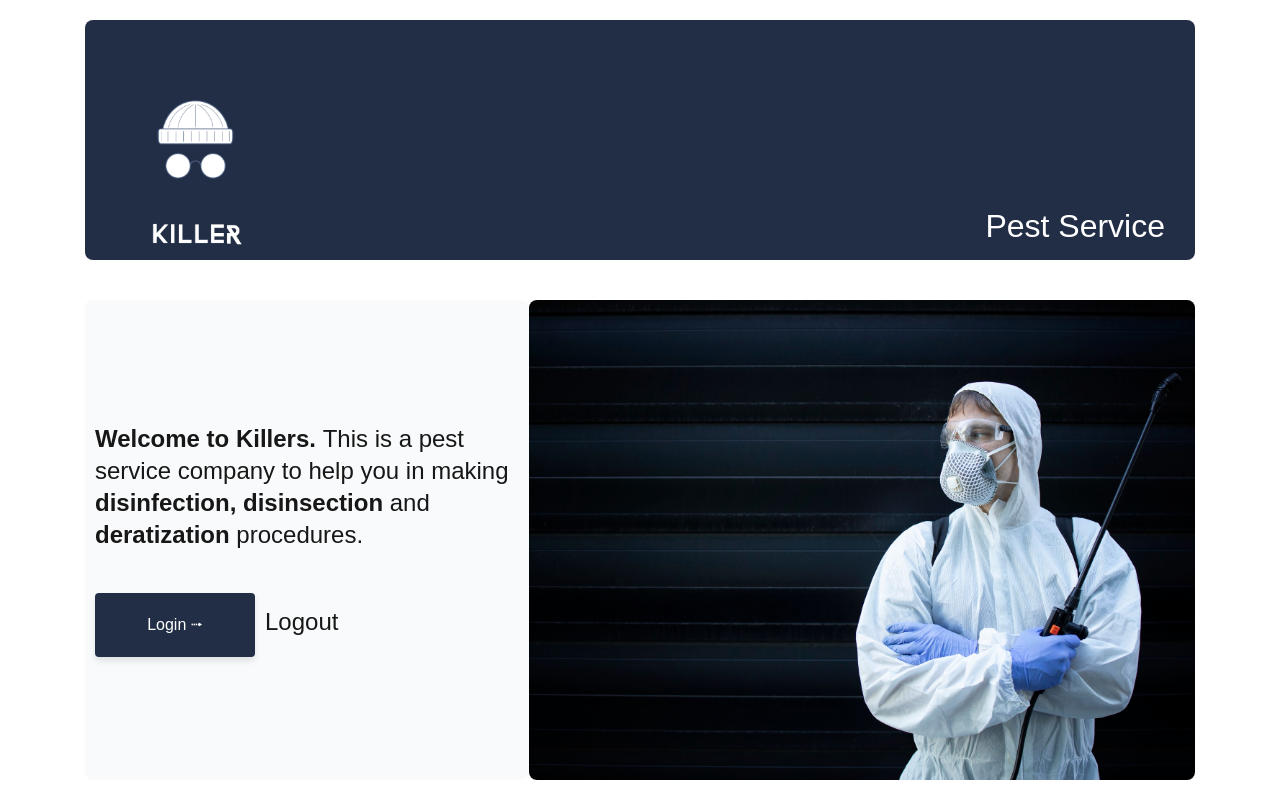
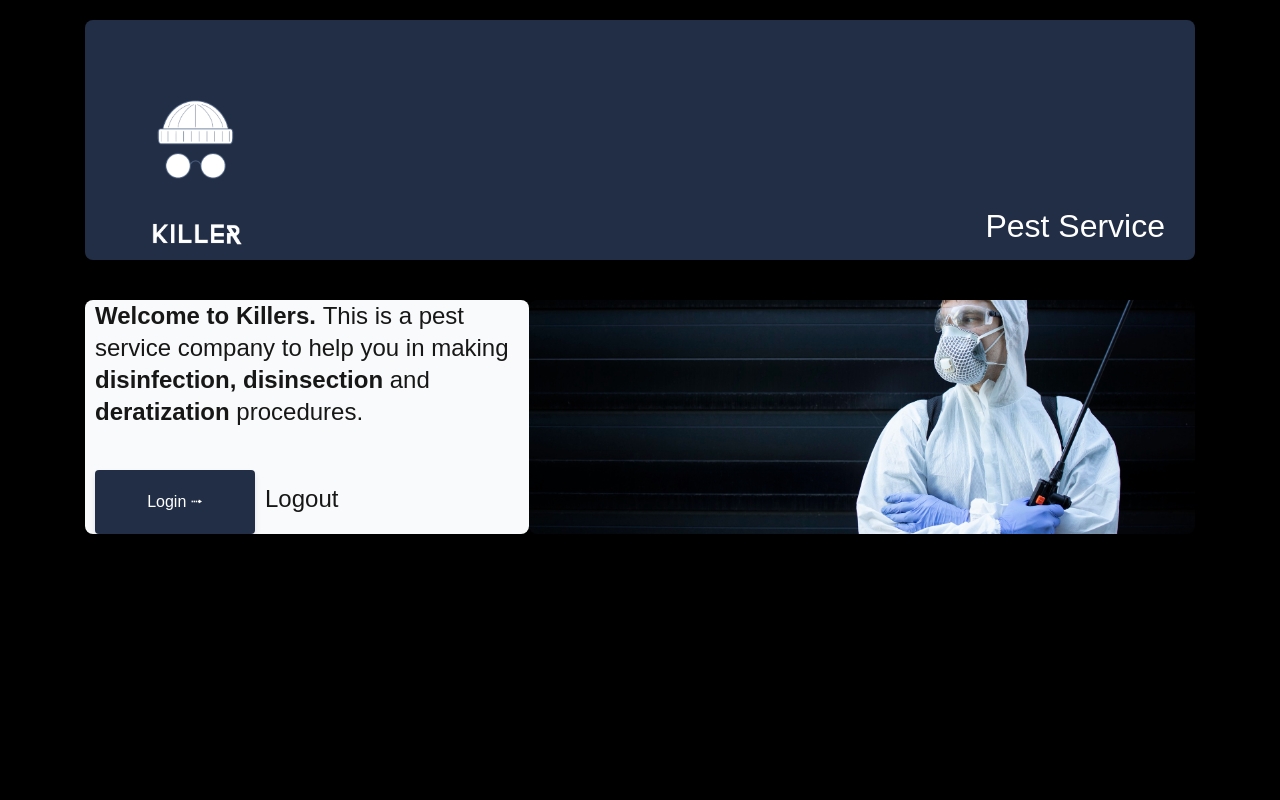
Before and after one commit to IrakliAmbroladze/tbc_x_usaid, a Next.js app: page / in a window 1280 px wide. Built offline with nearby package versions, Linux system fonts and the light colour scheme.

Commit message:
feat(add): dark mode in html

```diff
--- a/src/app/layout.jsx
+++ b/src/app/layout.jsx
@@ -8,10 +8,12 @@ export const metadata = {
 
 export default function RootLayout({children}) {
   return (
-    <html lang="en">
+    <html lang="en" class="dark">
       <UserProvider>
         <body className="page-wrapper">
-          {children}
+          <div class="bg-white dark:bg-black flex-1">
+            {children}
+          </div>
         </body>
       </UserProvider>
     </html>
```
